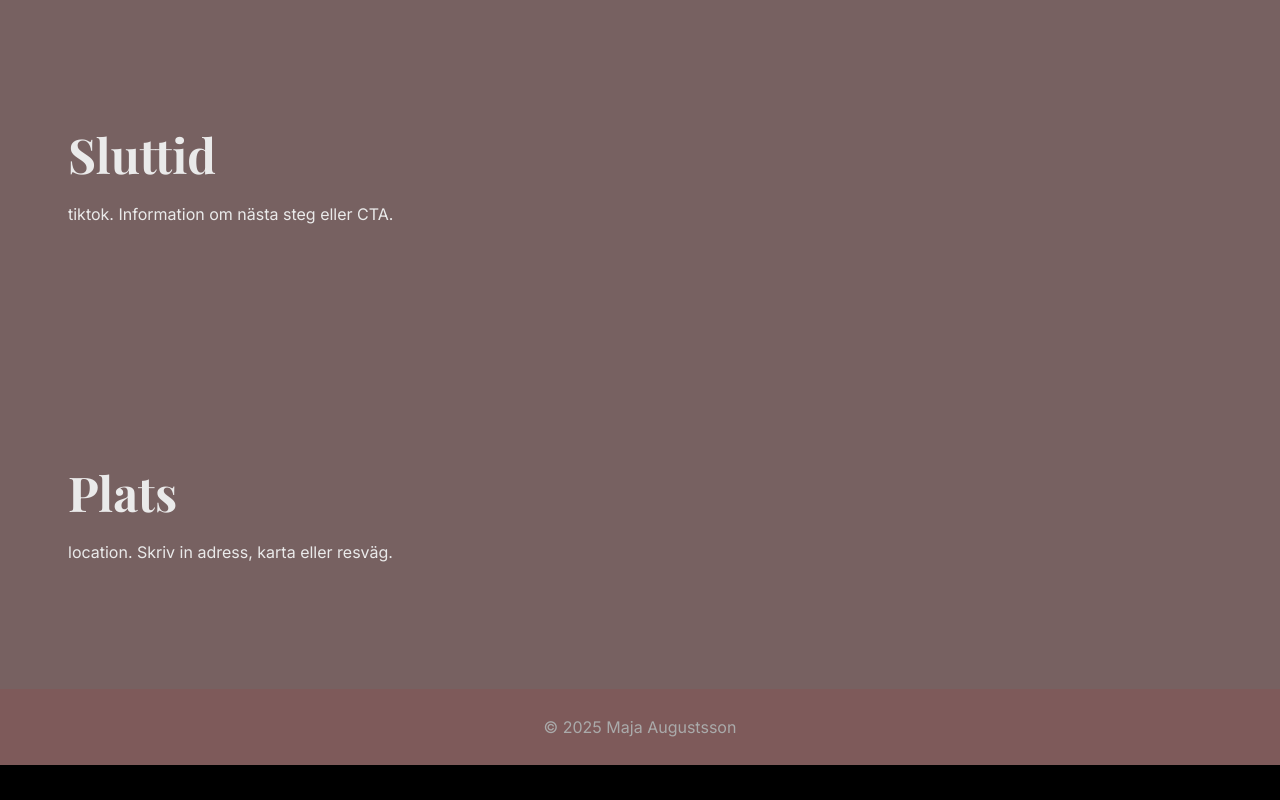
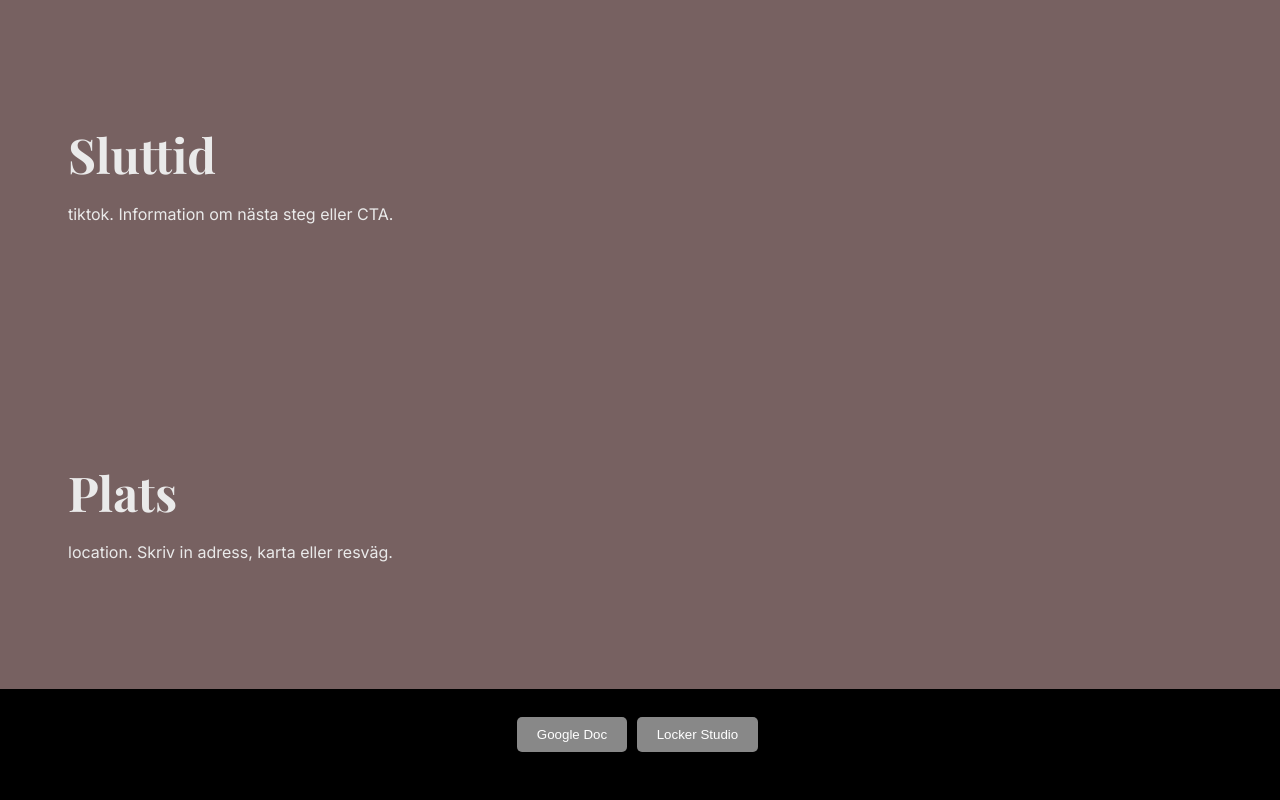
Before and after one commit to majaaugustsson/majaaugustsson.github.io, a plain HTML site: page index.html in a window 1280 px wide. Shown: the part 1461-2261 px from the top of the page. Before the commit the page ends 2226 px from the top, so only its background shows below. Drawn offline with nearby package versions, Linux system fonts and the light colour scheme; a web font is replaced by a local one.

Commit message:
interaktiva flikar

```diff
--- a/index.html
+++ b/index.html
@@ -128,6 +128,12 @@ j=d.createElement(s),dl=l!='dataLayer'?'&l='+l:'';j.async=true;j.src=
     }
 
     .ghost-btn:focus{ outline: 3px solid #ffffffaa; outline-offset: 2px; }
+
+    /* Stilar för flikar */
+    .tabcontent { display: none; padding: 20px 0; background: #5e4a4a; border-radius: 8px; margin-bottom: 40px; color: #fff; }
+    .tablink { padding: 10px 20px; cursor: pointer; margin-right: 5px; background: #888; border: none; border-radius: 5px; color:#fff; transition: background 0.2s; }
+    .tablink:hover { background: #aaa; }
+    .tablink.active { background: #ccc; color:#000; }
   </style>
 </head>
 <body>
@@ -198,12 +204,14 @@ height="0" width="0" style="display:none;visibility:hidden"></iframe></noscript>
     </div>
   </section>
 
-  <footer style="text-align:center; color:#aaa; padding:28px 12px; background:#7e5a5a;">
-    © <span id="y"></span> Maja Augustsson
-  </footer>
+  <!-- INTERAKTIVA FLIKAR -->
+  <div class="container">
+    <div class="tabs" style="text-align:center; margin-bottom:20px;">
+      <button class="tablink" onclick="openTab(event, 'Doc')">Google Doc</button>
+      <button class="tablink" onclick="openTab(event, 'Locker')">Locker Studio</button>
+    </div>
 
-  <script>
-    document.getElementById('y').textContent = new Date().getFullYear();
-  </script>
-</body>
-</html>
+    <div id="Doc" class="tabcontent">
+      <h3>Google Doc</h3>
+      <iframe src="DIN_GOOGLE_DOC_LÄNK_HÄR" width="100%" height="400px" style="border:1px solid #ccc;"></iframe>
+      <p><a href="DIN_GOOGLE_DOC_LÄNK_HÄR" target="_blank">Öppna Google Doc i nytt fön
```
Also changed, not shown: 1 other file.
